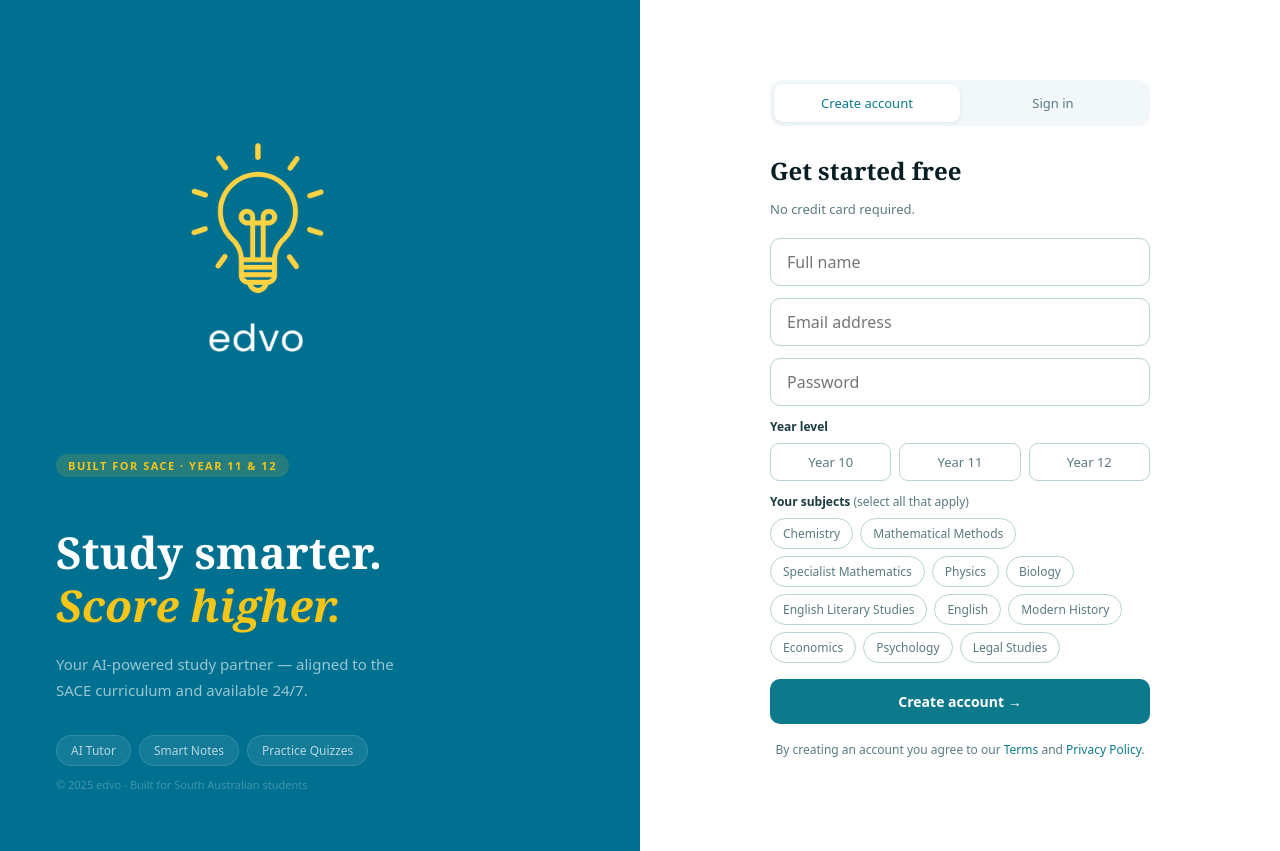
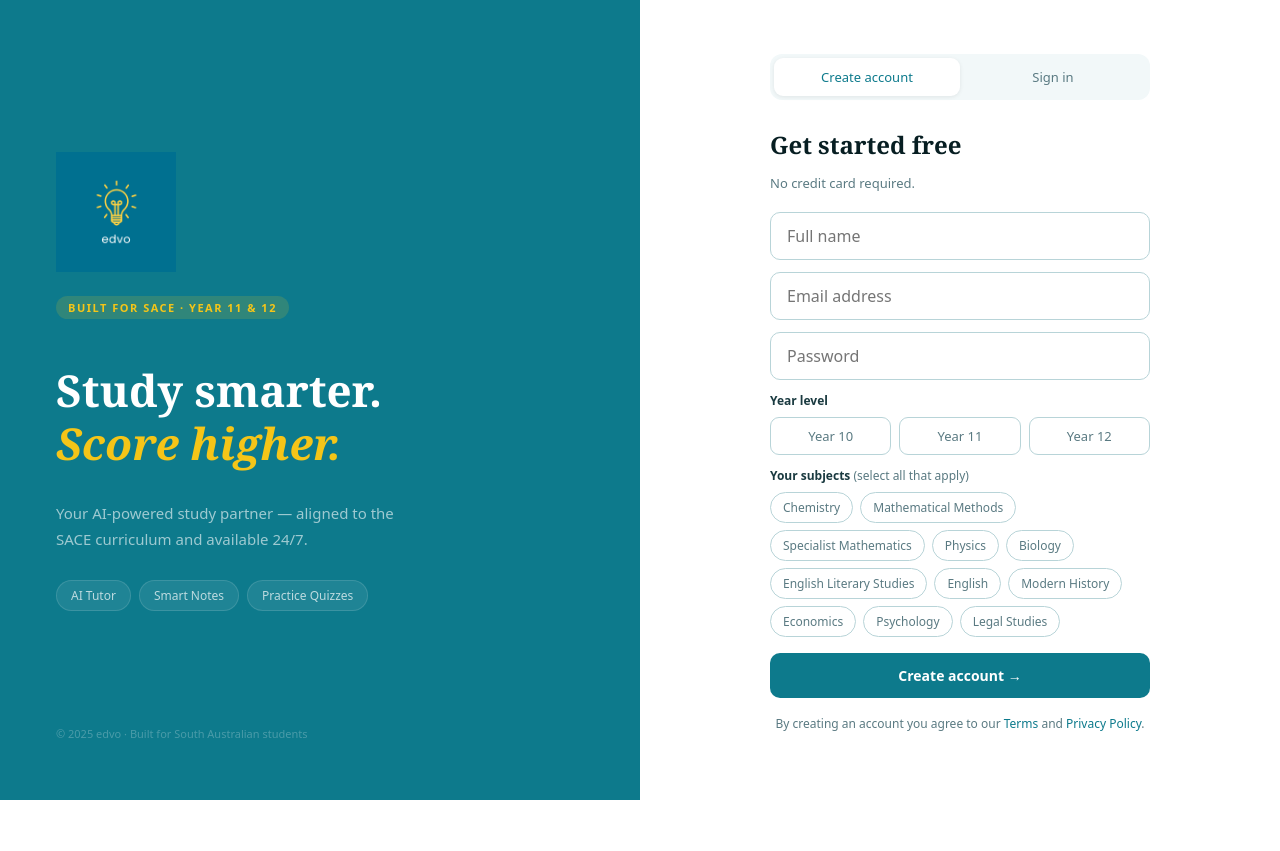
Before and after one commit to edvoteam/edvo, a Next.js app: page / in a window 1280 px wide. After the commit the page ends 800 px from the top, so only its background shows below. Built offline with nearby package versions, Linux system fonts and the light colour scheme.

Commit message:
Add high-conversion hero section

```diff
--- a/app/page.tsx
+++ b/app/page.tsx
@@ -107,25 +107,29 @@ export default function LandingPage() {
       {/* ── LEFT — Brand panel ── */}
       <div style={{
         flex: 1,
-        backgroundColor: "#007090",
+        backgroundColor: "#0d7a8c",
         display: "flex",
         flexDirection: "column",
         justifyContent: "space-between",
         padding: "48px 56px",
       }}>
-        <div>
+
+        {/* Top — empty spacer */}
+        <div />
+
+        {/* Centre — logo + hero copy as one block */}
+        <div style={{ display: "flex", flexDirection: "column", alignItems: "flex-start" }}>
           <img
             src="/logo.png"
             alt="edvo"
             style={{
-              width: 400,
-              height: 400,
+              width: 120,
+              height: 120,
               objectFit: "contain",
+              marginBottom: 24,
             }}
           />
-        </div>
 
-        <div>
           <div style={{
             display: "inline-block",
             backgroundColor: "rgba(245,197,24,0.15)",
@@ -134,7 +138,7 @@ export default function LandingPage() {
             fontWeight: 600,
             padding: "4px 12px",
             borderRadius: 20,
-            marginBottom: 20,
+            marginBottom: 16,
             letterSpacing: "1.5px",
             textTransform: "uppercase",
           }}>
@@ -146,7 +150,7 @@ export default function LandingPage() {
             fontWeight: 600,
             lineHeight: 1.2,
             color: "#ffffff",
-            marginBottom: 20,
+            marginBottom: 16,
             fontFamily: "Georgia, serif",
           }}>
             Study smarter.<br />
@@ -158,7 +162,7 @@ export default function LandingPage() {
             lineHeight: 1.7,
             color: "rgba(255,255,255,0.6)",
             maxWidth: 340,
-            marginBottom: 32,
+            marginBottom: 28,
           }}>
             Your AI-powered study partner — aligned to the SACE
             curriculum and available 24/7.
@@ -181,6 +185,7 @@ export default function LandingPage() {
           </div>
         </div>
 
+        {/* Bottom — copyright */}
         <p style={{ fontSize: 11, color: "rgba(255,255,255,0.25)" }}>
           © 2025 edvo · Built for South Australian students
         </p>
```
